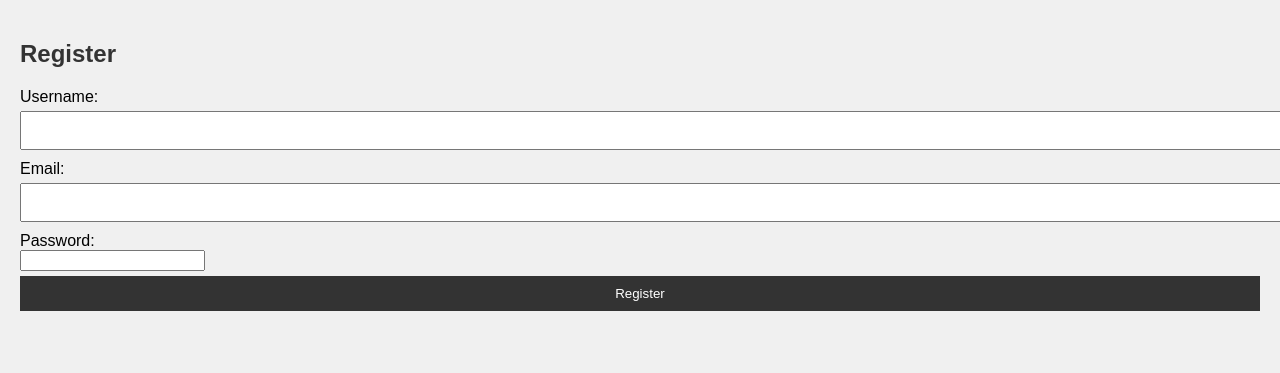
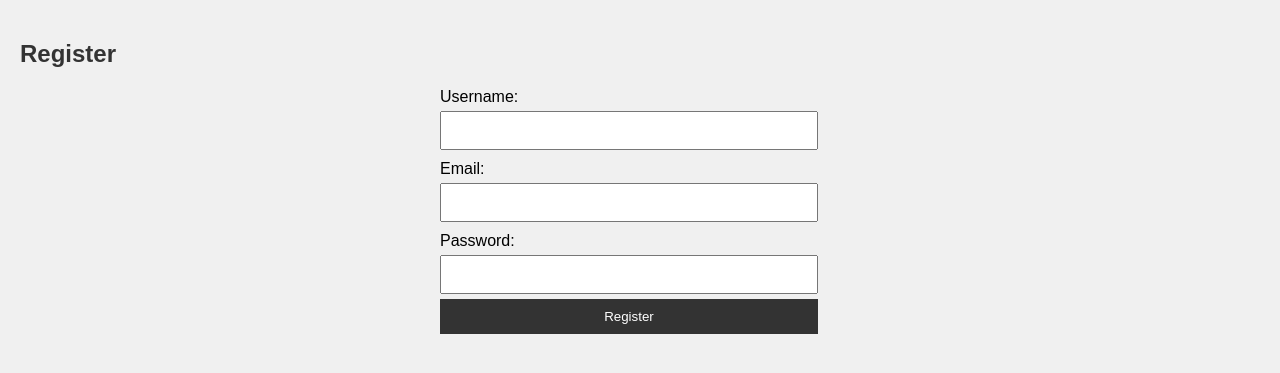
Before and after one commit to GhenaBabiuc/flask-DB-ORM, a Flask app: page /register in a window 1280 px wide. Shown: the part 76-449 px from the top of the page. Run offline with Flask 3, Linux system fonts and the light colour scheme.

Commit message:
fixing style.css

```diff
--- a/app/static/style.css
+++ b/app/static/style.css
@@ -41,6 +41,8 @@ h2 {
 
 form {
     margin-top: 20px;
+    max-width: 400px;
+    margin: auto;
 }
 
 label {
@@ -49,14 +51,14 @@ label {
 }
 
 input[type="text"],
-input[type="datetime-local"],
-input[type="number"],
 input[type="email"],
+input[type="password"],
 button {
     display: block;
-    width: 100%;
+    width: calc(100% - 22px);
     padding: 10px;
     margin-top: 5px;
+    box-sizing: border-box;
 }
 
 button {
```
